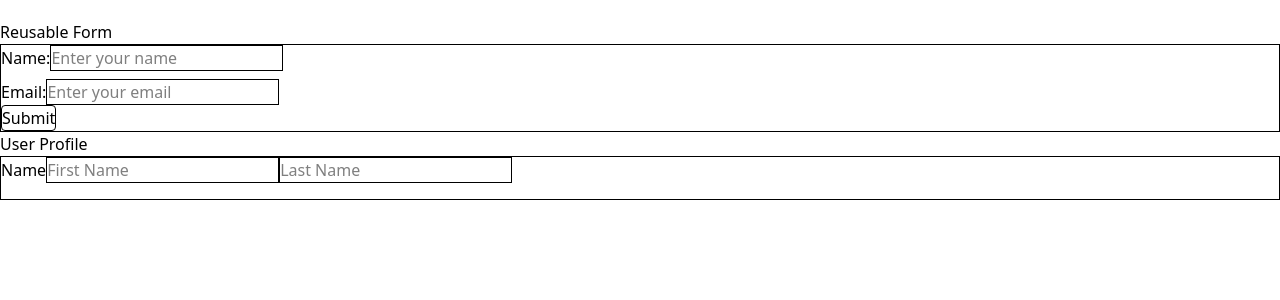
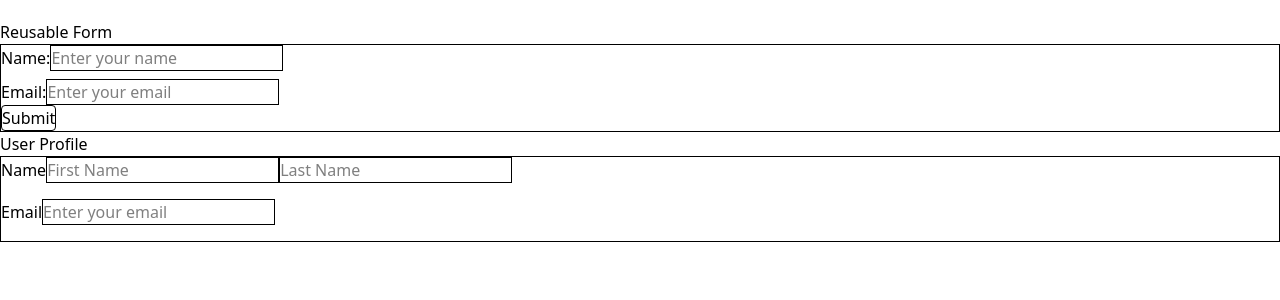
Before and after one commit to NS-25/react-components, a React (Vite) app: page / in a window 1280 px wide. Shown: the top 300 px of the page. Built offline with nearby package versions, Linux system fonts and the light colour scheme.

Commit message:
added email input in user profile

```diff
--- a/src/components/UserProfileForm.jsx
+++ b/src/components/UserProfileForm.jsx
@@ -22,11 +22,17 @@ const UserProfileForm = () => {
               className="border"
             />
           </div>
-        {/* email portion */}
+          {/* email portion */}
+          <div className="mb-4">
+            <label className="form-label">Email</label>
+            <input
+              type="email"
+              name="email"
+              placeholder="Enter your email"
+              className="border"
+            />
+          </div>
 
-<div>
-
-</div>
         </form>
       </div>
     </>
```
